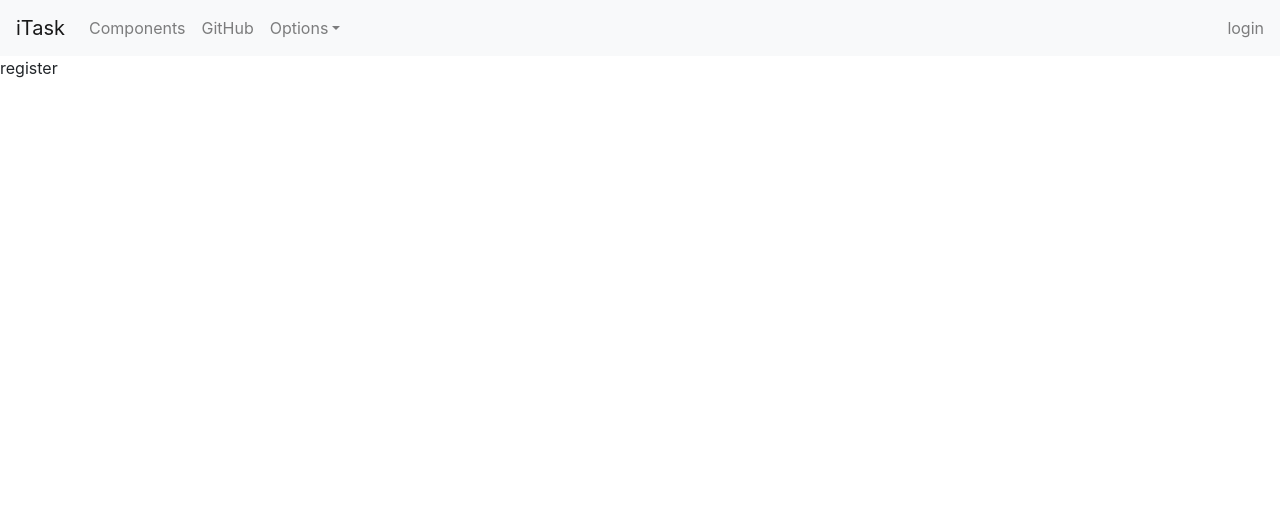
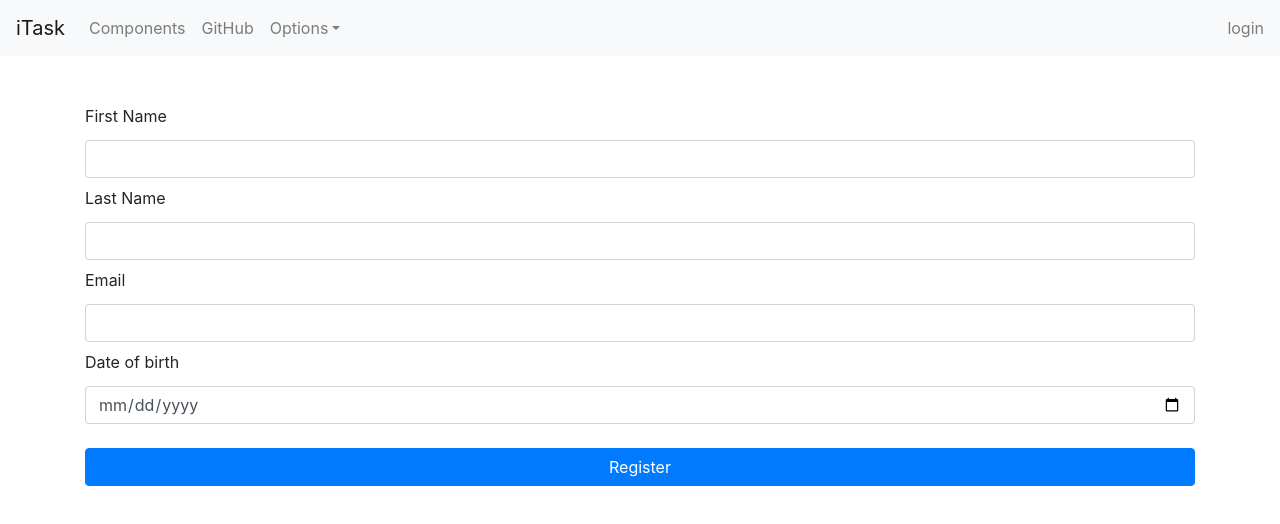
Before and after one commit to kd-kinuthiadavid/iTask, a React (Create React App) app in the folder client/: page /register in a window 1280 px wide. Shown: the top 524 px of the page. Built offline with nearby package versions, Linux system fonts and the light colour scheme.

Commit message:
auth - create register and login forms

```diff
--- a/client/src/App.js
+++ b/client/src/App.js
@@ -10,7 +10,7 @@ function App() {
       <div className="App">
         <Navbar />
         <Switch>
-          <Route path="/login" exact component={Login} />
+          <Route path="/login" component={Login} />
           <Route path="/register" component={Register} />
         </Switch>
       </div>
--- a/client/src/Auth/Login/index.js
+++ b/client/src/Auth/Login/index.js
@@ -1,7 +1,50 @@
 import React from "react";
+import { Formik, Form, Field, ErrorMessage } from "formik";
+import * as Yup from "yup";
+
+import { Button, Label } from "reactstrap";
 
 const Login = () => {
-  return <div>login</div>;
+  // handle submit
+  const onSubmit = (values) =>
+    console.log("**** values from the form ***", values);
+
+  // use Yup to define a validation schema
+  const validationSchema = Yup.object({
+    email: Yup.string()
+      .required("* Required!")
+      .email("* Invalid email address!"),
+  });
+
+  // initial values for the form
+  const initialValues = {
+    email: "",
+  };
+  return (
+    <Formik
+      initialValues={initialValues}
+      onSubmit={onSubmit}
+      validationSchema={validationSchema}
+    >
+      <Form className="container mt-5 d-flex flex-column">
+        {/* email */}
+        <Label className="text-black" for="email">
+          Email
+        </Label>
+        <Field
+          className="mb-2 form-control form-text"
+          type="email"
+          name="email"
+          id="email"
+        />
+        <ErrorMessage name="email" component="div" />
+        {/* submit btn */}
+        <Button className="mt-3" type="submit" color="primary">
+          Login
+        </Button>
+      </Form>
+    </Formik>
+  );
 };
 
 export default Login;
--- a/client/src/Auth/Register/index.js
+++ b/client/src/Auth/Register/index.js
@@ -1,7 +1,90 @@
 import React from "react";
+import { Formik, Form, Field, ErrorMessage } from "formik";
+import * as Yup from "yup";
+
+import { Button, Label } from "reactstrap";
 
 const Register = () => {
-  return <div>register</div>;
+  // handle submit
+  const onSubmit = (values) =>
+    console.log("**** values from the form ***", values);
+
+  // use Yup to define a validation schema
+  const validationSchema = Yup.object({
+    firstName: Yup.string().required("* Required!"),
+    lastName: Yup.string().required("* Required!"),
+    email: Yup.string()
+      .required("* Required!")
+      .email("* Invalid email address!"),
+    dateOfBirth: Yup.date().required("* Required"),
+  });
+
+  // initial values for the form
+  const initialValues = {
+    firstName: "",
+    lastName: "",
+    email: "",
+    dateOfBirth: new Date(),
+    isAdmin: true,
+  };
+  return (
+    <Formik
+      initialValues={initialValues}
+      onSubmit={onSubmit}
+      validationSchema={validationSchema}
+    >
+      <Form className="container mt-5 d-flex flex-column">
+        {/* firstName */}
+        <Label className="text-black" for="firstName">
+          First Name
+        </Label>
+        <Field
+          className="mb-2 form-control form-text"
+          type="text"
+          name="firstName"
+          id="firstName"
+        />
+        <ErrorMessage name="firstName" component="div" />
+        {/* lastName */}
+        <Label className="text-black" for="lastName">
+          Last Name
+        </Label>
+        <Field
+          className="mb-2 form-control form-text"
+          type="text"
+          name="lastName"
+          id="lastName"
+        />
+        <ErrorMessage name="lastName" component="div" />
+        {/* email */}
+        <Label className="text-black" for="email">
+          Email
+        </Label>
+        <Field
+          className="mb-2 form-control form-text"
+          type="email"
+          name="email"
+          id="email"
+        />
+        <ErrorMessage name="email" component="div" />
+        {/* DOB */}
+        <Label className="text-black" for="dateOfBirth">
+          Date of birth
+        </Label>
+        <Field
+          className="mb-2 form-control form-text"
+          type="date"
+          name="dateOfBirth"
+          id="dateOfBirth"
+        />
+        <ErrorMessage name="dateOfBirth" component="div" />
+        {/* submit btn */}
+        <Button className="mt-3" type="submit" color="primary">
+          Register
+        </Button>
+      </Form>
+    </Formik>
+  );
 };
 
 export default Register;
```
